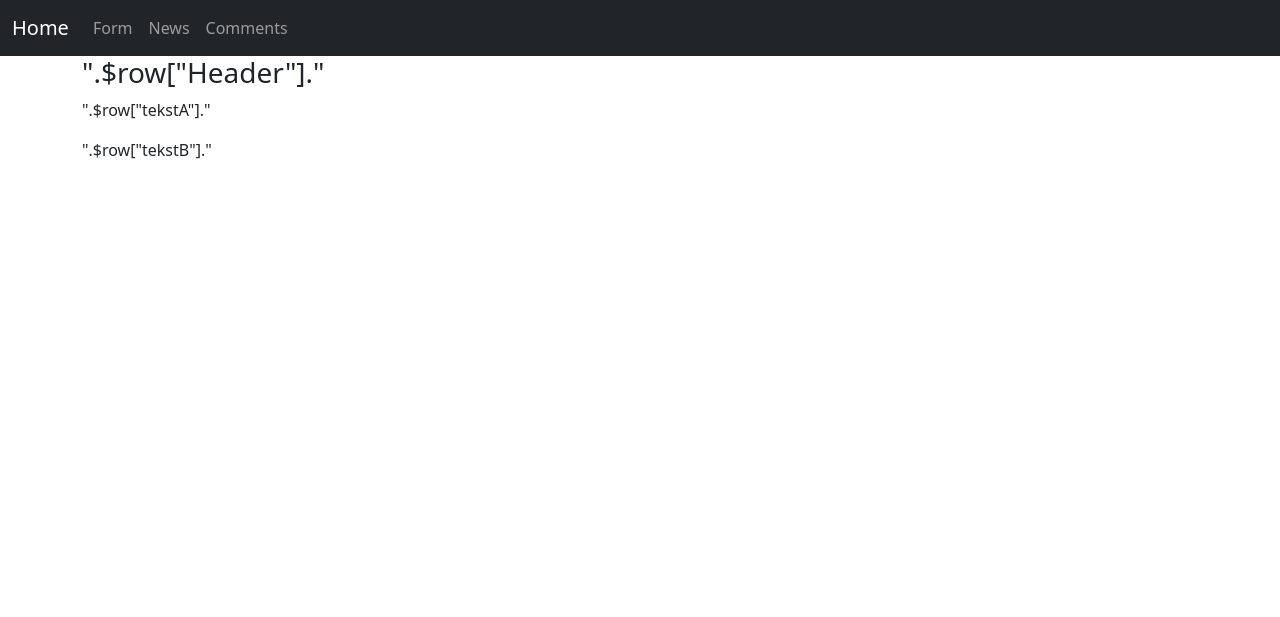
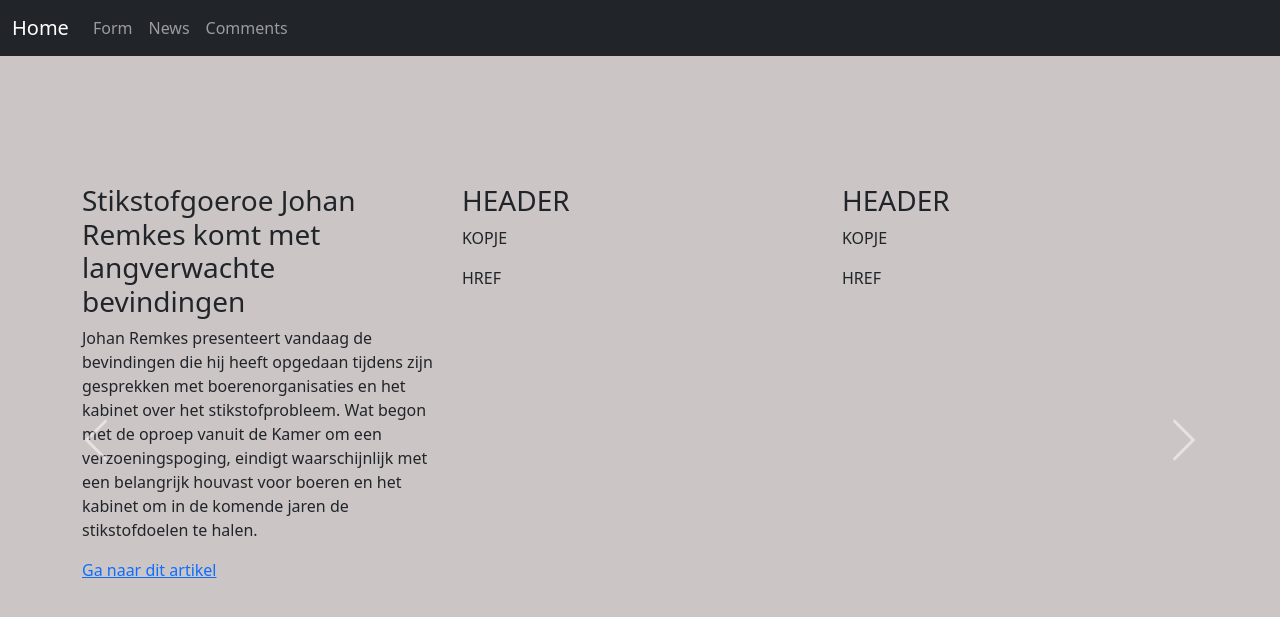
Before and after one commit to NeYoFeijen/C3News, a PHP site: page /pages/news.html in a window 1280 px wide. Shown: the top 617 px of the page. Run offline with PHP 8.4, Linux system fonts and the light colour scheme.

Commit message:
Big update
- database linking
switch to full html

```diff
--- a/C3TESTDB/index.html
+++ b/C3TESTDB/index.html
@@ -28,7 +28,7 @@
                         <a href="pages/pageForm.html" class="nav-link">Form</a>
                     </li>
                     <li class="nav-item">
-                        <a href="pages/news.php" class="nav-link">News</a>
+                        <a href="pages/news.html" class="nav-link">News</a>
                     </li>
                     <li class="nav-item">
                         <a href="pages/commentPage.html" class="nav-link">Comments</a>
--- a/C3TESTDB/pages/commentPage.html
+++ b/C3TESTDB/pages/commentPage.html
@@ -30,7 +30,7 @@
                         <a href="pageForm.html" class="nav-link">Form</a>
                     </li>
                     <li class="nav-item">
-                        <a href="news.php" class="nav-link">News</a>
+                        <a href="news.html" class="nav-link">News</a>
                     </li>
                     <li class="nav-item">
                         <a href="commentPage.html" class="nav-link">Comments</a>
--- a/C3TESTDB/pages/news.html
+++ b/C3TESTDB/pages/news.html
@@ -7,7 +7,7 @@
     <title>Bootstrap.local</title>
     <link href="https://cdn.jsdelivr.net/npm/bootstrap@5.2.0/dist/css/bootstrap.min.css" rel="stylesheet">
     <script src="https://cdn.jsdelivr.net/npm/bootstrap@5.2.0/dist/js/bootstrap.bundle.min.js"></script>
-    <link rel="stylesheet" href="testAsheet.css">
+    <link rel="stylesheet" href="newsStyle.css">
 </head>
 <body>
  <!-- navigation bar -->
@@ -46,9 +46,41 @@
                     <div class="container">
                         <div class="row">
                             <div class='col-sm-4'>
-                                <h3>".$row["Header"]."</h3>
-                                <p>".$row["tekstA"]."</p>
-                                <p>".$row["tekstB"]."</p>
+                                <h3>Stikstofgoeroe Johan Remkes komt met langverwachte bevindingen</h3>
+                                <p>Johan Remkes presenteert vandaag de bevindingen die hij heeft opgedaan tijdens zijn gesprekken met boerenorganisaties en het kabinet over het stikstofprobleem. Wat begon met de oproep vanuit de Kamer om een verzoeningspoging, eindigt waarschijnlijk met een belangrijk houvast voor boeren en het kabinet om in de komende jaren de stikstofdoelen te halen.</p>
+                                <p><a href="https://www.nu.nl/politiek/6227837/stikstofgoeroe-johan-remkes-komt-met-langverwachte-bevindingen.html">Ga naar dit artikel</a></p>
+                            </div>
+                            <div class='col-sm-4'>
+                                <h3>HEADER</h3>
+                                <p>KOPJE</p>
+                                <p>HREF</p>
+                            </div>
+                            <div class='col-sm-4'>
+                                <h3>HEADER</h3>
+                                <p>KOPJE</p>
+                                <p>HREF</p>
+                            </div>
+                        </div>
+                    </div>
+                </div>
+
+                <div class="carousel-item">
+                    <div class="container">
+                        <div class="row">
+                            <div class='col-sm-4'>
+                                <h3>HEADER</h3>
+                                <p>KOPJE</p>
+                                <p>HREF</p>
+                            </div>
+                            <div class='col-sm-4'>
+                                <h3>HEADER</h3>
+                                <p>KOPJE</p>
+                                <p>HREF</p>
+                            </div>
+                            <div class='col-sm-4'>
+                                <h3>HEADER</h3>
+                                <p>KOPJE</p>
+                                <p>HREF</p>
                             </div>
                         </div>
                     </div>
--- a/C3TESTDB/pages/newsStyle.css
+++ b/C3TESTDB/pages/newsStyle.css
@@ -5,14 +5,22 @@ body {background-color: #ccc5c5;}
     justify-content: center;
 }
 
-.carousel-control-prev {
-    width: 75px;
+.container {
+    margin-top: 10% ;
+}
+
+.carousel-control-prev-icon{
+    width: 50px;
+    height: 50px;
+    margin-top: 400%;
     display: flex;
     justify-content: left;
 }
 
-.carousel-control-next {
-    width: 75px;
+.carousel-control-next-icon{
+    width: 50px;
+    height: 50px;
+    margin-top: 400%;
     display: flex;
     justify-content: right;
 }
--- a/C3TESTDB/pages/pageForm.html
+++ b/C3TESTDB/pages/pageForm.html
@@ -30,7 +30,7 @@
                         <a href="pageForm.html" class="nav-link">Form</a>
                     </li>
                     <li class="nav-item">
-                        <a href="news.php" class="nav-link">News</a>
+                        <a href="news.html" class="nav-link">News</a>
                     </li>
                     <li class="nav-item">
                         <a href="commentPage.html" class="nav-link">Comments</a>
```
